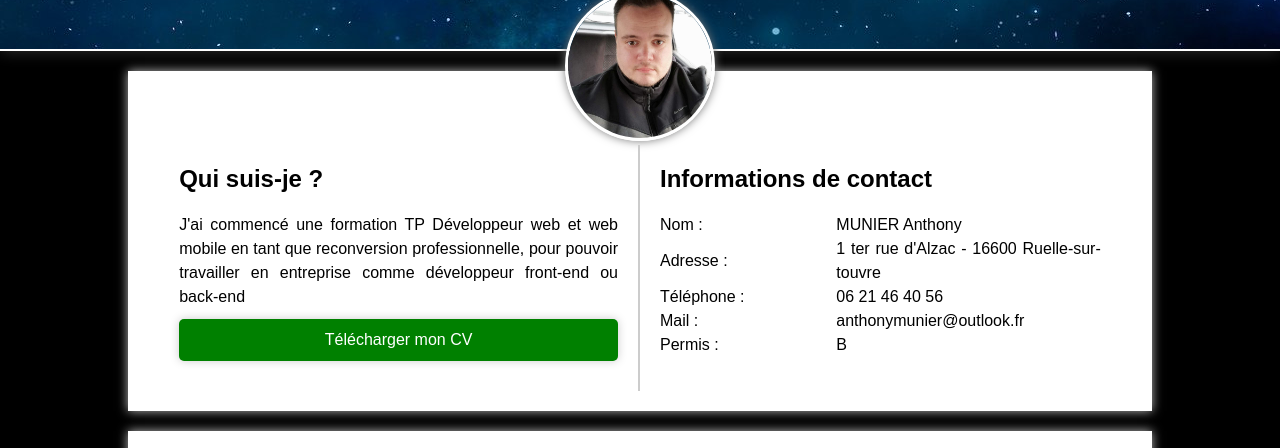
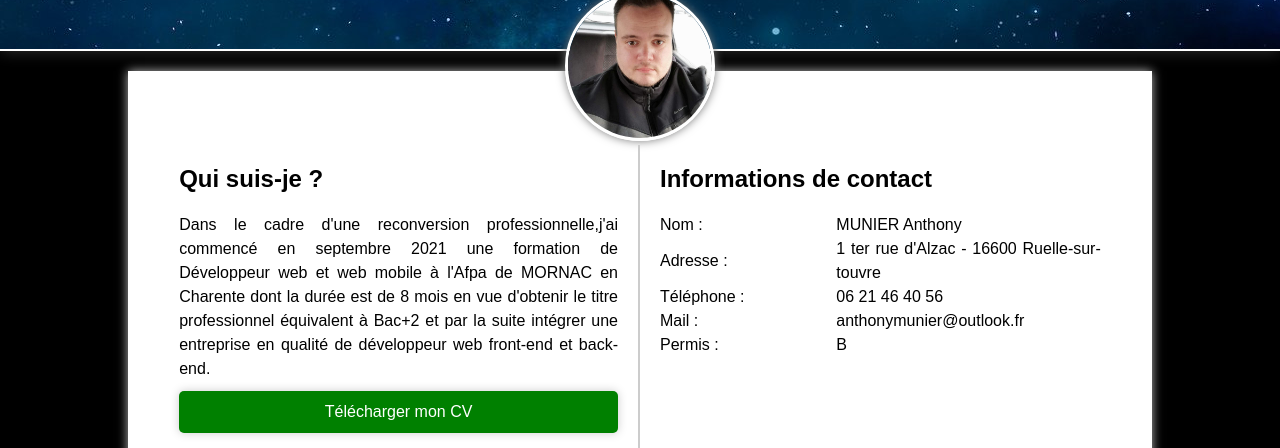
Before and after one commit to Aloa1988/CV, a plain HTML site: page index.html in a window 1280 px wide. Shown: the part 69-517 px from the top of the page. Drawn offline with Linux system fonts and the light colour scheme.

Commit message:
Update index.html

```diff
--- a/index.html
+++ b/index.html
@@ -17,8 +17,9 @@
         </div>
         <div class="prez">
             <h2>Qui suis-je ?</h2>
-            <p>J'ai commencé une formation TP Développeur web et web mobile en tant que reconversion professionnelle,
-                pour pouvoir travailler en entreprise comme développeur front-end ou back-end</p>
+            <p>Dans le cadre d'une reconversion professionnelle,j'ai commencé en septembre 2021 une formation de Développeur web et web mobile à l'Afpa de MORNAC en Charente
+            dont la durée est de 8 mois en vue d'obtenir le titre professionnel équivalent à Bac+2 et par la suite intégrer une entreprise en qualité de développeur web front-end et back-end.
+            </p>
             <a href="CV-MUNIER-ANTHONY[452].pdf" download>Télécharger mon CV</a>
             </div>
             <div class="contact">
```
